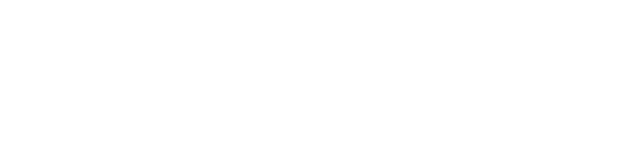
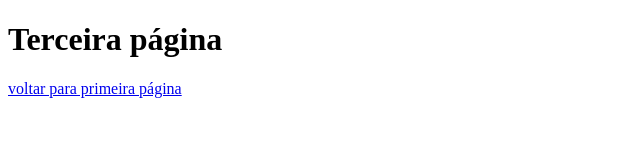
Before and after one commit to eaezis/Ola-Mundo, a plain HTML site: page site-exemplo/ex010.3-pag3.html in a window 1280 px wide. Shown: the whole page, without its empty margins (0-640 px from the left). Drawn offline with Linux system fonts and the light colour scheme.

Commit message:
Update ex010.3-pag3.html

```diff
--- a/site-exemplo/ex010.3-pag3.html
+++ b/site-exemplo/ex010.3-pag3.html
@@ -3,9 +3,10 @@
 <head>
     <meta charset="UTF-8">
     <meta name="viewport" content="width=device-width, initial-scale=1.0">
-    <title>Document</title>
+    <title>Terceira Página</title>
 </head>
 <body>
-
+    <h1>Terceira página </h1>
+    <p><a href="../site-exemplo/ex010.1-pag1.html">voltar para primeira página </a></p>
 </body>
 </html>
```
